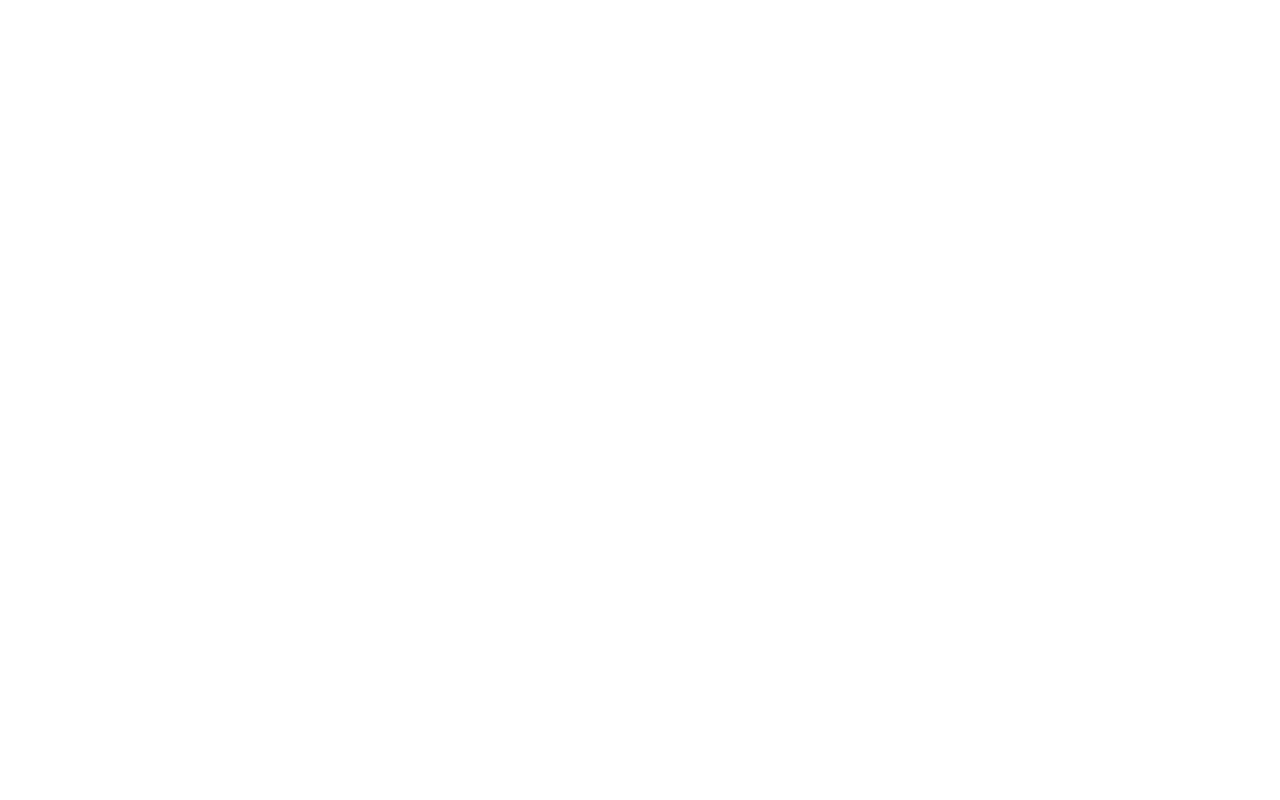
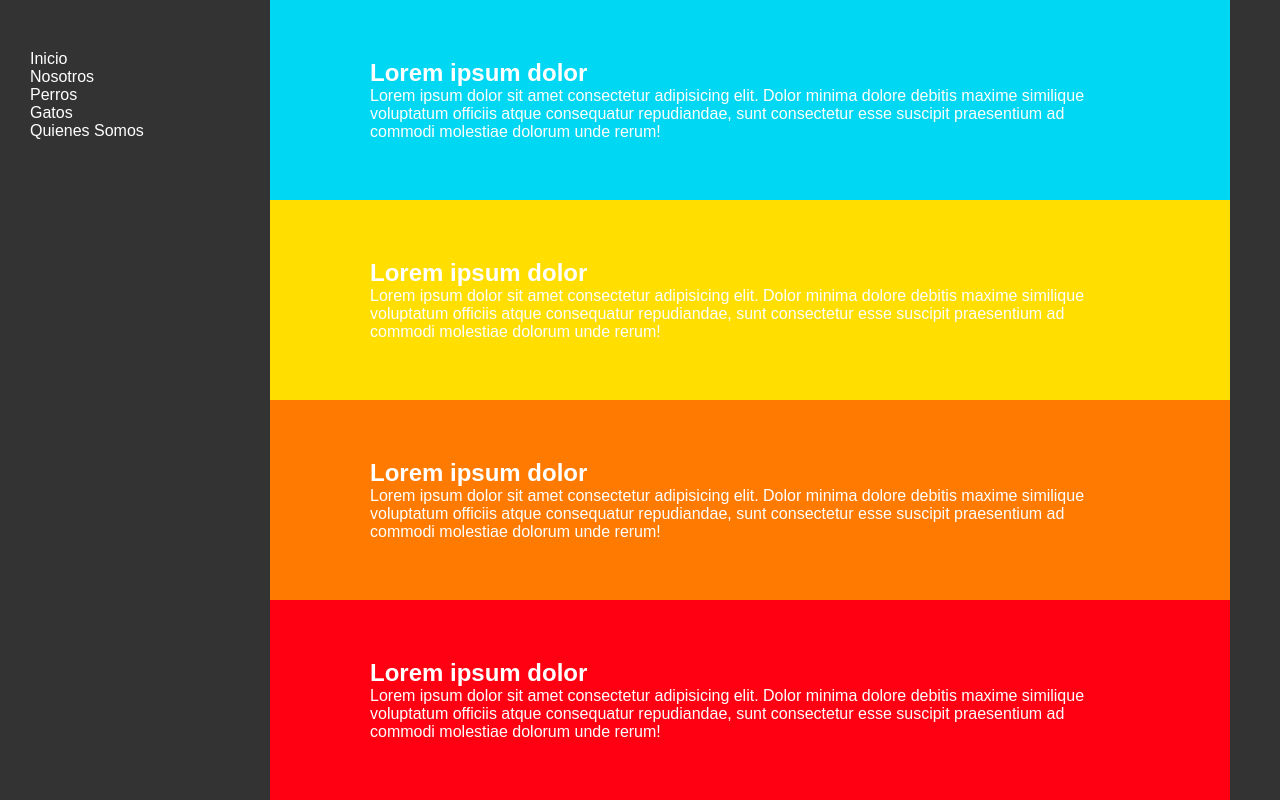
Before and after one commit to Ciosmo/act, a plain HTML site: page index.html in a window 1280 px wide. Drawn offline with Linux system fonts and the light colour scheme.

Commit message:
actividad

```diff
--- /dev/null
+++ b/estilo.css
@@ -0,0 +1,52 @@
+.contenedor{
+    display: flex;
+    color: #ffffff;
+    height: 100vh;
+    font-family: sans-serif;
+}
+*{
+    margin: 0;
+    padding: 0;
+}
+.menu{
+    width: 20%;
+    display: flex;
+    flex-direction: column;
+    background-color: #333333;
+    padding-left: 30px;
+    padding-top: 50px;
+}
+.seccion1,.seccion2,.seccion3,.seccion4{
+    height: 25%;
+    display: flex;
+    align-items: center;
+    padding-left: 100px;
+    padding-right: 100px;
+}
+a{
+    color: #ffffff;
+    text-decoration: none;
+}
+a:hover{
+    color: #5e5b5b;
+}
+.contenido{
+    width: 80%;
+    border-right: #333333 50px solid;
+}
+.seccion1 {
+    background-color: #00D7F3;
+
+}
+.seccion2 {
+    background-color: #FFDE00;
+
+}
+.seccion3 {
+    background-color: #FF7A00;
+
+}
+.seccion4 {
+    background-color: #FF0012;
+
+}
--- a/index.html
+++ b/index.html
@@ -1,2 +1,115 @@
-<html>
+<!DOCTYPE html>
+
+<html lang="en">
+
+
+
+<head>
+
+    <meta charset="UTF-8">
+
+    <meta http-equiv="X-UA-Compatible" content="IE=edge">
+
+    <meta name="viewport" content="width=device-width, initial-scale=1.0">
+
+    <title>Document</title>
+
+    <link rel="stylesheet" href="estilo.css">
+
+</head>
+
+
+
+<body>
+
+    <div class="contenedor">
+
+        <div class="menu">
+
+            <a href="#">Inicio</a>
+
+            <a href="#">Nosotros</a>
+
+            <a href="#">Perros</a>
+
+            <a href="#">Gatos</a>
+
+            <a href="#">Quienes Somos</a>
+
+        </div>
+
+        <div class="contenido">
+
+            <div class="seccion1">
+
+                <div class="texto">
+
+                    <h2>Lorem ipsum dolor</h2>
+
+                    <p>Lorem ipsum dolor sit amet consectetur adipisicing elit. Dolor minima dolore debitis maxime
+
+                        similique voluptatum officiis atque consequatur repudiandae, sunt consectetur esse suscipit
+
+                        praesentium ad commodi molestiae dolorum unde rerum!</p>
+
+                </div>
+
+            </div>
+
+            <div class="seccion2">
+
+                <div class="texto">
+
+                    <h2>Lorem ipsum dolor</h2>
+
+                    <p>Lorem ipsum dolor sit amet consectetur adipisicing elit. Dolor minima dolore debitis maxime
+
+                        similique voluptatum officiis atque consequatur repudiandae, sunt consectetur esse suscipit
+
+                        praesentium ad commodi molestiae dolorum unde rerum!</p>
+
+                </div>
+
+            </div>
+
+            <div class="seccion3">
+
+                <div class="texto">
+
+                    <h2>Lorem ipsum dolor</h2>
+
+                    <p>Lorem ipsum dolor sit amet consectetur adipisicing elit. Dolor minima dolore debitis maxime
+
+                        similique voluptatum officiis atque consequatur repudiandae, sunt consectetur esse suscipit
+
+                        praesentium ad commodi molestiae dolorum unde rerum!</p>
+
+                </div>
+
+            </div>
+
+            <div class="seccion4">
+
+                <div class="texto">
+
+                    <h2>Lorem ipsum dolor</h2>
+
+                    <p>Lorem ipsum dolor sit amet consectetur adipisicing elit. Dolor minima dolore debitis maxime
+
+                        similique voluptatum officiis atque consequatur repudiandae, sunt consectetur esse suscipit
+
+                        praesentium ad commodi molestiae dolorum unde rerum!</p>
+
+                </div>
+
+            </div>
+
+        </div>
+
+    </div>
+
+</body>
+
+
+
 </html>
```
